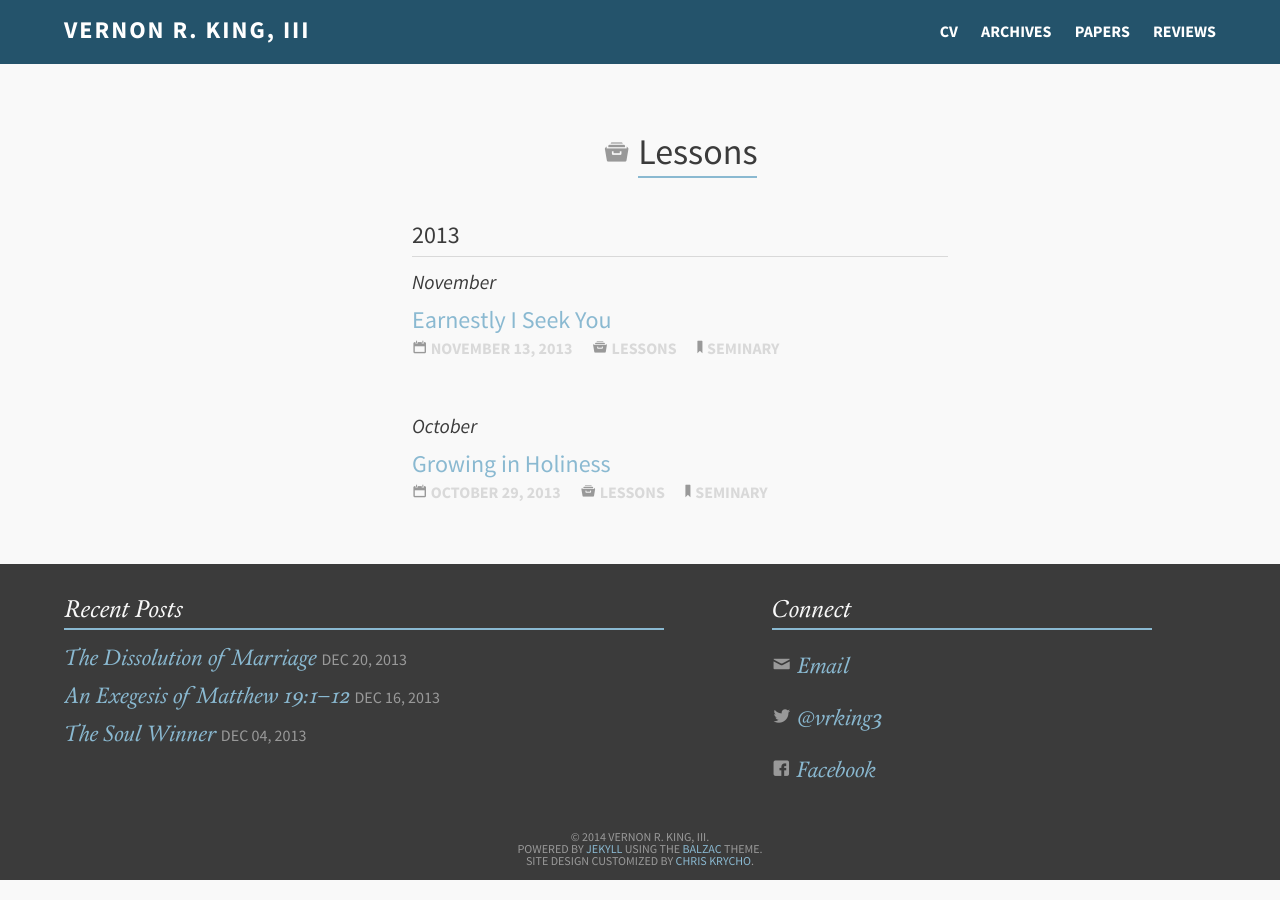
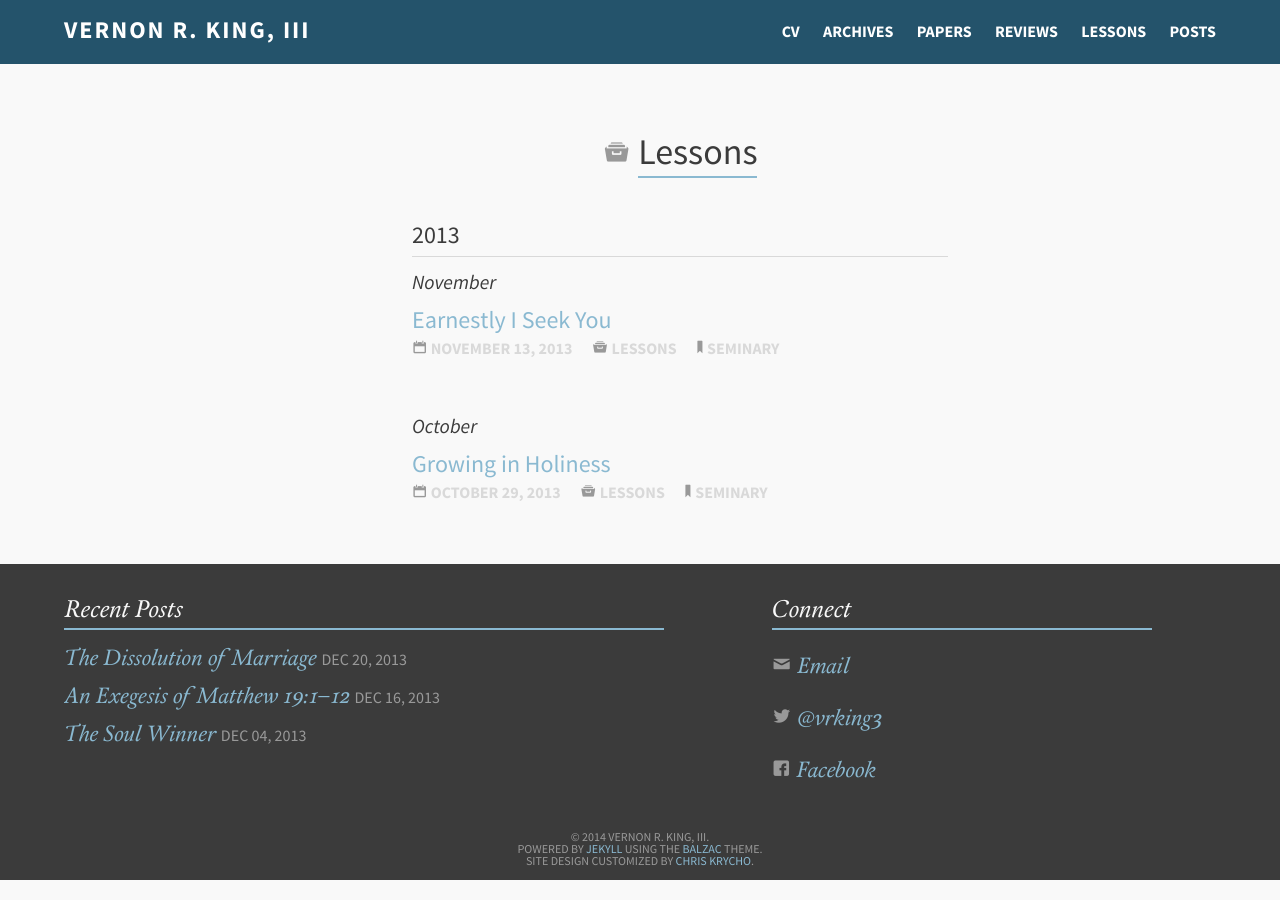
Before and after one commit to snowdj/vernonking.org, a Jekyll site: the page built from nav/categories/lessons.md, in a window 1280 px wide. Built offline with Jekyll 4.4.1, drawn with Linux system fonts in a browser that asks for light colours.

```diff
--- a/_config.yml
+++ b/_config.yml
@@ -30,6 +30,10 @@ links:
     url: /papers
   - title: Reviews
     url: /reviews
+  - title: Lessons
+    url: /lessons
+  - title: Posts
+    url: /posts
 
 # http://en.wikipedia.org/wiki/List_of_tz_database_time_zones
 timezone:    America/New_York
```
Also changed, not shown: pages/index.md (+3 -4 lines), files/feature.jpg (renamed from images/feature.jpg), images/typewriter.jpg (deleted).
